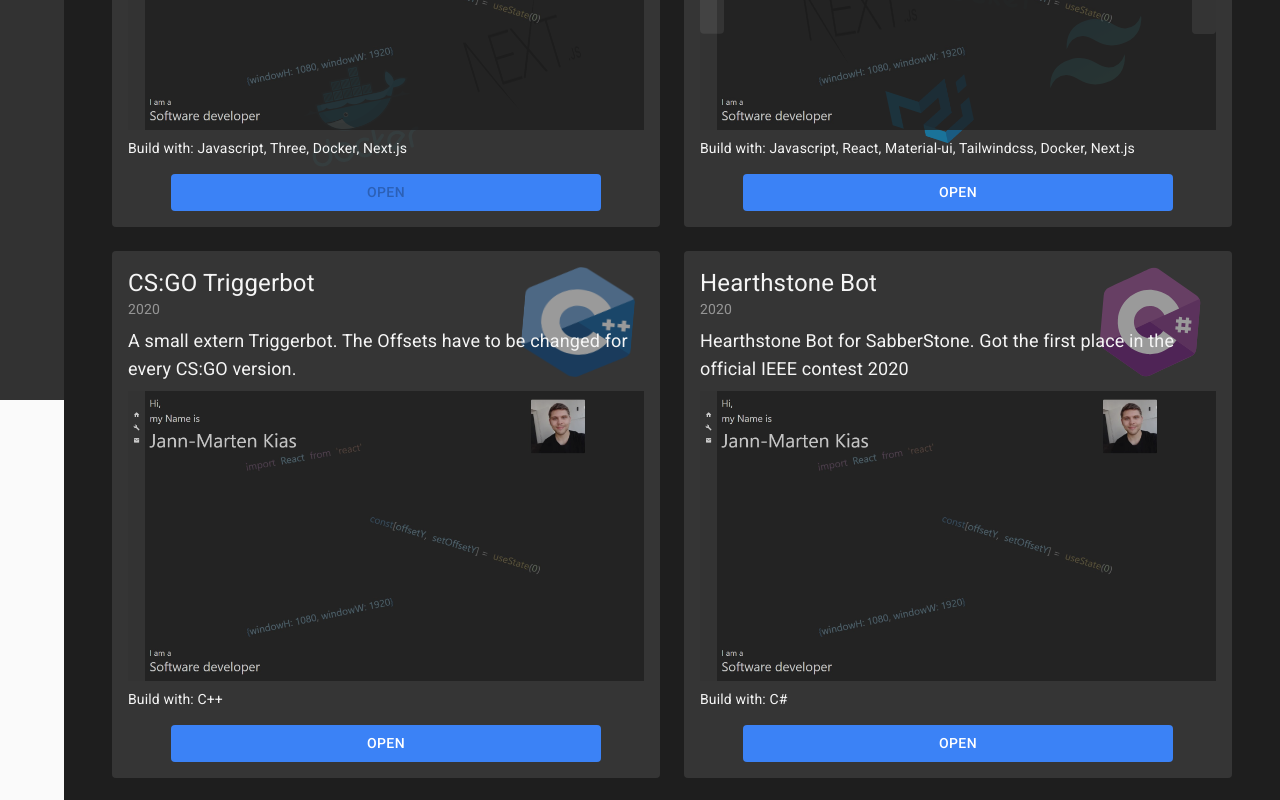
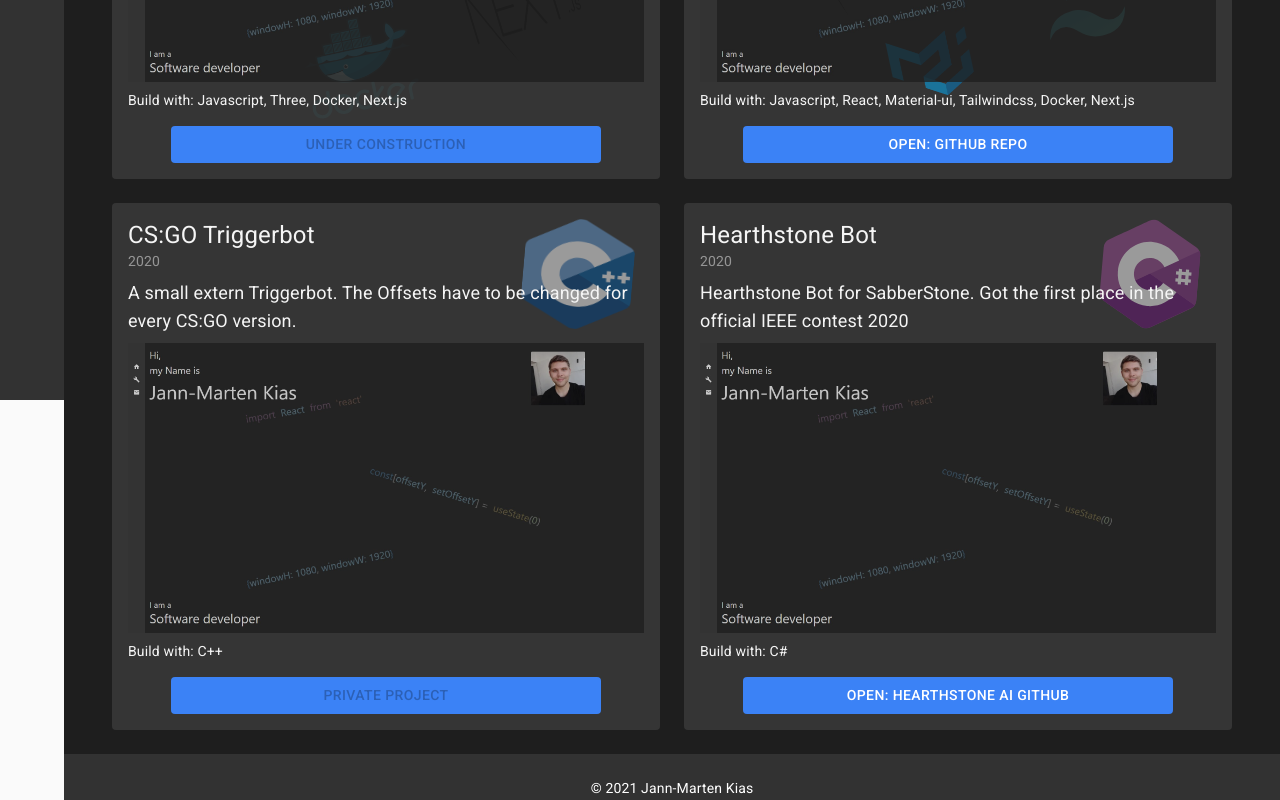
Before and after one commit to Jamaki5/Next-Website, a Next.js app: page /projects in a window 1280 px wide. Shown: the part 400-1200 px from the top of the page. Built offline with nearby package versions, Linux system fonts and the light colour scheme.

Commit message:
fix(): little improvements

```diff
--- a/components/Contact/contact.js
+++ b/components/Contact/contact.js
@@ -121,9 +121,9 @@ function contact() {
   };
 
   return (
-    <div className="w-full h-full flex flex-col">
+    <div className="w-full flex flex-col place-self-center">
       <div className="flex flex-col w-full max-w-6xl place-self-center">
-        <div className="mt-6 md:mt-16 text-4xl font-semibold mb-6 self-center md:self-start">
+        <div className="mt-4 text-4xl font-semibold mb-6 self-center md:self-start">
           Contact
         </div>
         <div className="rounded bg-white bg-opacity-10 flex flex-col gap-4 px-4 mx-4">
--- a/components/Home/Me.js
+++ b/components/Home/Me.js
@@ -115,6 +115,8 @@ function Me() {
           className="h-full w-full flex flex-col justify-center items-center md:hidden"
         >
           <Image
+            loading="eager"
+            priority={true}
             alt="Jann-Marten Kias"
             className="rounded"
             src={mePicture}
--- a/components/Projects/ProjectFront.js
+++ b/components/Projects/ProjectFront.js
@@ -12,7 +12,7 @@ export default function ProjectFront({ project }) {
       return (
         <div className="text-white cursor-not-allowed">
           <Button color="primary" className="w-full" disabled>
-            Open
+            {project.button}
           </Button>
         </div>
       );
@@ -25,7 +25,7 @@ export default function ProjectFront({ project }) {
         href={project.link}
       >
         <Button color="primary" className="w-full">
-          <div className="text-white">Open</div>
+          <div className="text-white">Open: {project.button}</div>
         </Button>
       </a>
     );
@@ -84,7 +84,10 @@ export default function ProjectFront({ project }) {
       <div className="text-lg z-10">{project.description}</div>
       <div className="opacity-75 my-2 hover:opacity-90 relative">
         <Image
-          alt={project.name}
+          placeholder="blur"
+          loading="eager"
+          priority={true}
+          alt={project.name + index}
           src={project.pictures[index]}
           width="16"
           height="9"
--- a/components/Projects/Projects.js
+++ b/components/Projects/Projects.js
@@ -14,6 +14,7 @@ const PROJECTS = [
     description: "Dummy site for Three.js experience.",
     frameworks: ["javascript", "three", "docker", "next.js"],
     pictures: [websitePic ],
+    button: "under construction",
   },
   {
     name: "Website",
@@ -29,15 +30,17 @@ const PROJECTS = [
       "next.js",
     ],
     pictures: [websitePic , projectsPic ],
+    button: "GitHub Repo",
   },
   {
     name: "CS:GO Triggerbot",
     year: "2020",
-    link: "https://github.com/Jamaki5/CS",
+    link: "",
     description:
       "A small extern Triggerbot. The Offsets have to be changed for every CS:GO version.",
     frameworks: ["c++"],
     pictures: [websitePic ],
+    button: "private Project",
   },
   {
     name: "Hearthstone Bot",
@@ -47,13 +50,14 @@ const PROJECTS = [
       "Hearthstone Bot for SabberStone. Got the first place in the official IEEE contest 2020",
     frameworks: ["c#"],
     pictures: [websitePic ],
+    button: "Hearthstone AI GitHub",
   },
 ];
 
 export default function Projects() {
   return (
-    <div className="flex flex-col w-full max-w-6xl justify-self-center">
-      <div className="mt-6 md:mt-16 text-4xl font-semibold mb-6 self-center md:self-start">
+    <div className="flex flex-col w-full max-w-6xl place-self-center">
+      <div className="mt-4 text-4xl font-semibold mb-6 self-center md:self-start">
         Projects
       </div>
       <div className="grid grid-cols-1 lg:grid-cols-2 gap-6 mb-6 mx-4">
--- a/pages/index.js
+++ b/pages/index.js
@@ -6,8 +6,10 @@ function Home() {
   return (
     <div className="min-h-screen w-full relative grid">
       <Me />
-      <AboutMe />
-      <MeContact />
+      <div className="min-h-screen w-full grid place-items-center">
+        <AboutMe />
+        <MeContact />
+      </div>
     </div>
   );
 }
--- a/pages/tools.js
+++ b/pages/tools.js
@@ -6,7 +6,7 @@ import Hash from "../components/Tools/Hash";
 function tools() {
   return (
     <div className={style.page}>
-      <div className="px-4 h-full w-full flex flex-col place-self-center max-w-6xl">
+      <div className="px-4 w-full flex flex-col place-self-center max-w-6xl">
         <div className="my-6 text-4xl self-center font-semibold md:self-start">
           Tools
         </div>
--- a/styles/All.module.css
+++ b/styles/All.module.css
@@ -25,15 +25,15 @@
 }
 
 .picture {
-  animation: pictureDown 2s;
+  animation: pictureDown 1s;
 }
 
 .name {
-  animation: shiftUp 5s;
+  animation: shiftUp 2.5s;
 }
 
 .description {
-  animation: shiftDown 5s;
+  animation: shiftDown 2.5s;
 }
 
 @keyframes shiftUp {
```
Also changed, not shown: 1 other file (tests, documents, lock files or other folders).
